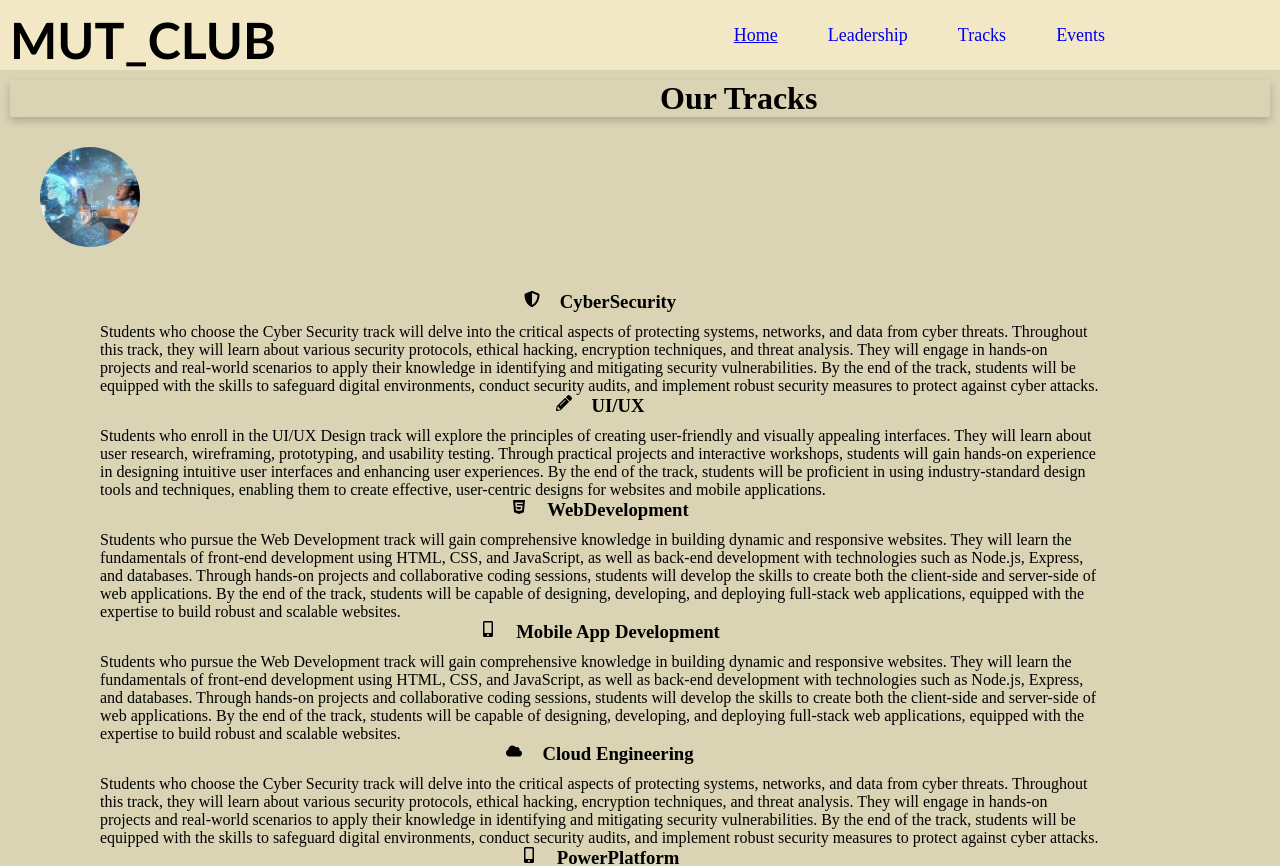
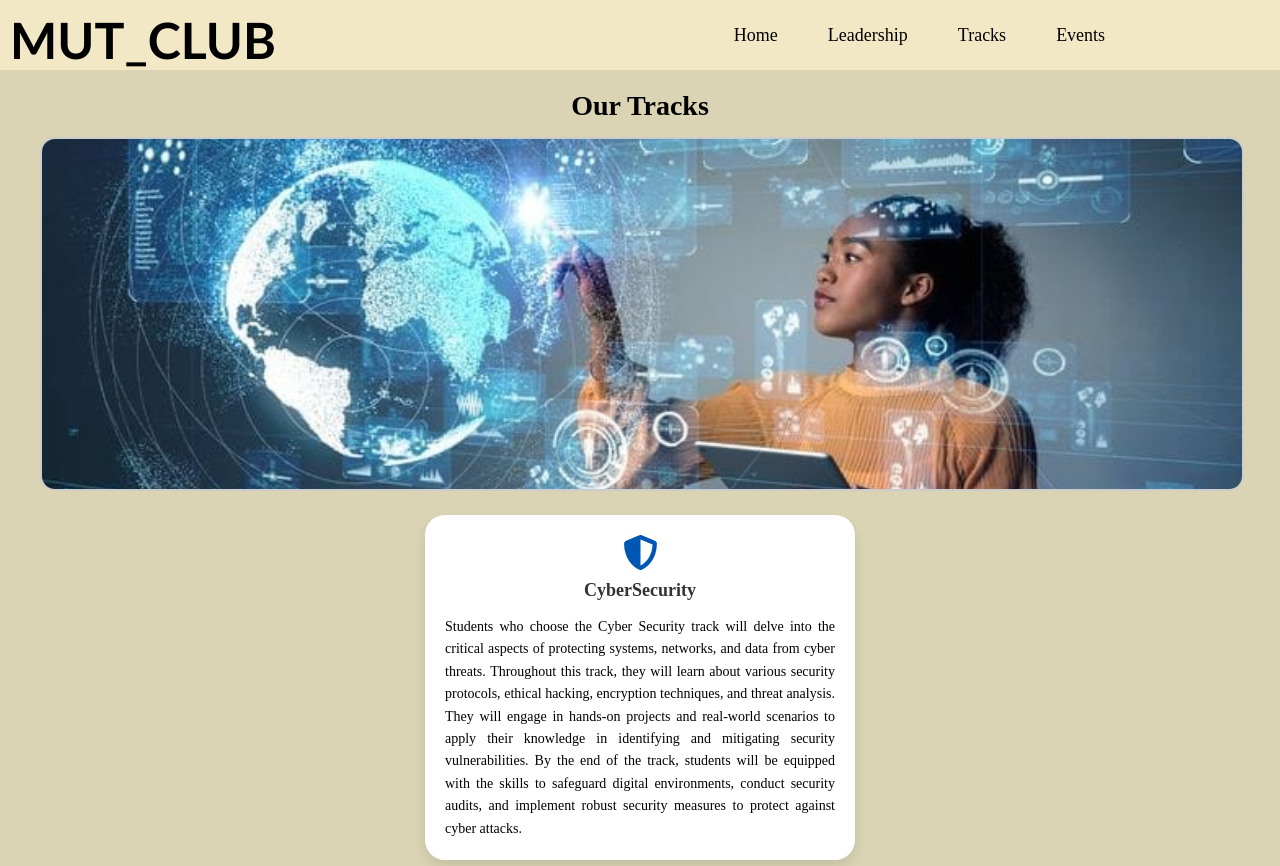
Before and after one commit to KimGatwiri/MUT-CLUB, a React (Vite) app: page /Tracks in a window 1280 px wide. Shown: the top 866 px of the page. Built offline with nearby package versions, Linux system fonts and the light colour scheme.

Commit message:
updated css

```diff
--- a/src/components/Footer/Footer.css
+++ b/src/components/Footer/Footer.css
@@ -7,4 +7,5 @@
   justify-content: center;
   padding-top: 2rem;
   color: var(--color-white);
+  padding: 5rem;
 }
--- a/src/components/Header/Header.css
+++ b/src/components/Header/Header.css
@@ -53,6 +53,13 @@ body {
   font-weight: 500;
   font-size: 1.8rem;
   cursor: pointer;
+  color: inherit;
+}
+.navigation-links :hover{
+  background-color:var(--color-original);
+  color: var(--color-secondary);
+  font-size: 1.8rem;
+  text-decoration: none;
 }
 @media screen and (max-width: 518px) {
   .navigation-links {
--- a/src/components/Header/Header.jsx
+++ b/src/components/Header/Header.jsx
@@ -8,7 +8,7 @@ function Navigation() {
 
       <ol className="navigation-links">
         <li>
-          <Link to="/">home</Link>
+          <Link to="/" className="navigation-links">home</Link>
         </li>
 
         <li>
--- a/src/components/Hero/Hero.css
+++ b/src/components/Hero/Hero.css
@@ -9,26 +9,38 @@
   position: relative;
   width: 100%;
   height: 700px; /* Set height of the hero container */
-  overflow: hidden;
+
+
   /* Ensure anything overflowing the container gets cropped */
 }
 @media screen and (max-width: 1366px) {
   .hero-section {
     background-color: var(--color-original);
-    position: fixed;
+    position: relative;
   }
+}
+.image-hero-div{
+  position: relative;
+  top: 0px;
+  width:100%;
+  height:100%;
+  object-fit: cover;
 }
 
 .hero-image {
   position: absolute;
-  bottom: -270px;
+  top: 0px;
   left: 0;
   width: 100%; /* Ensure it stretches the full width */
-  height: auto;
+  height: 100%;
   object-fit: cover;
   filter: blur(9px);
   z-index: -1;
   border-radius: 0%;
+}
+.overly-darkened{
+  position: absolute;
+  z-index: 2;
 }
 .hero-content {
   display: block;
--- a/src/components/Hero/Hero.jsx
+++ b/src/components/Hero/Hero.jsx
@@ -5,7 +5,9 @@ import { Link } from "react-router-dom";
 function HeroSection() {
   return (
     <section className="hero-section">
+      <div className="image-hero-div">
       <img src={heroImage} alt="Mut-club" className="hero-image" />
+      <div className="overly-darkened"></div>
       <div className="hero-content">
         <h1 className="hero-text">welcome to MUTC</h1>
         <h4 className="hero-paragraph">where every opinion counts</h4>
@@ -16,6 +18,7 @@ function HeroSection() {
 
         </div>
       </div>
+      </div>
     </section>
   );
 }
--- a/src/components/Testimonials/testimonials.css
+++ b/src/components/Testimonials/testimonials.css
@@ -27,6 +27,7 @@
   display: flex;
   gap: 3rem;
   padding-left: 10rem;
+  padding-bottom: 10rem;
 }
 
 .testimoniescontainer{
--- a/src/pages/Leadership/leadership.css
+++ b/src/pages/Leadership/leadership.css
@@ -1,79 +1,130 @@
-.leadership-wrapper {
+/* .leadership-wrapper {
   display: flex;
+  flex-wrap: wrap;
+  gap: 2rem;
+  justify-content: center;
+  padding: 2rem;
 }
+
 .leaders-section-wrapper {
   display: flex;
   flex-direction: column;
   justify-content: center;
   align-items: center;
-  border: 1px solid #ccc;
+  border: 1px solid #ddd;
+  border-radius: 10px; /* Rounded corners */
+  .leadership-wrapper {
+    display: flex;
+    flex-wrap: wrap;
+    gap: 2rem;
+    justify-content: center;
+    padding: 2rem;
+  }
+
+  .leaders-section-wrapper {
+    display: flex;
+    flex-direction: column;
+    justify-content: center;
+    align-items: center;
+    border: 1px solid #ddd;
+    border-radius: 10px; /* Rounded corners */
     padding: 20px;
-  /* max-width: 300px; */
     flex: 1;
+    background-color: #f9f9f9; /* Soft background color */
+    box-shadow: 0 4px 8px rgba(0, 0, 0, 0.1); /* Light shadow for depth */
+    transition: transform 0.3s, box-shadow 0.3s;
+  }
+
+  .leaders-section-wrapper:hover {
+    transform: translateY(-5px); /* Slight lift on hover */
+    box-shadow: 0 8px 16px rgba(0, 0, 0, 0.15); /* Enhanced shadow on hover */
   }
 
   .patron-container .leaders-details img {
     width: 170px;
     height: 190px;
+    object-fit: cover;
   }
+
   .executives {
     display: flex;
     justify-content: center;
     padding: 5rem;
     gap: 10rem;
-  flex: 1;
   }
 
   .chair-container .leaders-details img {
     width: 140px;
     height: 140px;
+    object-fit: cover;
   }
+
   .chair-container {
-  width: 300rem;
+    width: auto;
     padding-top: 3rem;
-  /* height: 6rem; */
   }
 
   .leaders-details {
     display: flex;
     flex-direction: column;
-  align-items: center; /* Centers the name, image, and title horizontally */
+    align-items: center;
     margin-bottom: 15px;
   }
 
-.leader-name,
-.leader-title,
+  .leader-name {
+    font-weight: bold;
+    margin: 5px 0;
+    font-size: 1.5rem; /* Increased font size */
+    color: #333;
+  }
+
+  .leader-title {
+    font-size: 1.7rem; /* Increased font size */
+    font-weight: 600;
+    color: #555;
+  }
+
   .testimony-title {
-  margin: 5px 0;
+    margin: 15px 0;
+    font-size: 1.4rem; /* Increased font size */
     text-align: center;
+    color:black;
+    line-height: 2.7rem;
   }
 
   .social-media-icons {
     display: flex;
-  justify-content: center; /* Center the social icons horizontally */
-  gap: 10px; /* Add space between social icons */
+    justify-content: center;
+    gap: 15px;
+    margin-top: 10px;
   }
 
   img {
-  border-radius: 50%; /* Makes the image a circle */
-  width: 100px;
-  height: 100px;
-  object-fit: cover; /* Ensures the image fits nicely */
+    border-radius: 50%;
+    object-fit: cover;
     margin-bottom: 10px;
+    border: 2px solid #ccc; /* Subtle border for the image */
   }
+
   .vice-container {
     display: flex;
     gap: 2rem;
     padding: 1rem;
   }
+
   .vice-container .leaders-details img {
     width: 130px;
     height: 130px;
+    object-fit: cover;
   }
-.other-leaders-1 {
+
+  .other-leaders-1,
+  .other-leaders-2 {
     display: flex;
     flex-wrap: wrap;
+    gap: 2rem;
+    justify-content: center;
+    padding-bottom: 3rem;
+    padding-left:2.2rem;
+    padding-right:2.3rem ;
   }
-.other-leaders-2 {
-  display: flex;
-}
--- a/src/pages/Tracks/Tracks.css
+++ b/src/pages/Tracks/Tracks.css
@@ -1,31 +1,121 @@
+
+.tracks-section-wrapper {
+  max-width: 1200px;
+  margin: 0 auto;
+  padding: 2rem;
+  background-color:var();
+  padding-top:2rem;
+}
+
+.h1-class {
+  text-align: center;
+  font-size: 2.8rem;
+  margin-bottom: 1.5rem;
+  color:var(--color-primary);
+  font-weight: bold;
+}
+
+.tracks-image {
+  width: 100%;
+  max-height: 350px;
+  object-fit: cover;
+  border-radius: 15px;
+  margin-bottom: 2rem;
+}
+
+
+.tracks-container {
+  display: flex;
+  flex-wrap: wrap;
+  justify-content: center;
+  gap: 2rem;
+  margin-bottom: 3rem;
+
+}
+
+
+.tracks-wrapper {
+  background-color: #ffffff;
+  border-radius: 20px;
+  box-shadow: 0 6px 12px rgba(0, 0, 0, 0.1);
+  padding: 2rem;
+  width: 100%;
+  max-width: 390px;
+  text-align: center;
+  transition: transform 0.3s ease, box-shadow 0.3s ease;
+  cursor: pointer;
+
+}
+
+.tracks-wrapper:hover {
+  transform: translateY(-8px);
+  box-shadow: 0 10px 20px rgba(0, 0, 0, 0.15);
+}
+
+
 .ttitle {
   display: flex;
-  gap: 2rem;
-  text-align: center;
-  justify-content: center;
-  padding-bottom: 1rem;
+  flex-direction: column;
+  align-items: center;
+  margin-bottom: 1.5rem;
 }
-.tracks-section-wrapper {
-  display: block;
-  justify-content: center;
-  align-items: center;
-  padding: 1rem;
+
+.ttitle svg {
+  font-size: 3.5rem;
+  color: #0056b3;
 }
-.tracks-container {
-  display: block;
-  max-width: 100rem;
-  padding-left: 9rem;
+
+.trackstitle {
+  font-size: 1.8rem;
+  margin-top: 1rem;
+  color: #333;
+  font-weight: 600;
 }
-.h1-class {
-  align-items: center;
-  padding-left: 65rem;
-  box-shadow: 0 4px 8px rgba(0, 0, 0, 0.2);
+
+
+.tracksdetails {
+  font-size: 1.4rem;
+  line-height: 1.6;
+  margin-top: 1rem;
+  text-align: justify;
 }
-.tracks-image {
-  padding: 3rem;
-}
+
+
 .h4-text {
   text-align: center;
-  padding: 3rem;
-  font-size: 1.9rem;
+  margin-top: 2.5rem;
 }
+
+.h4-text h4 {
+  font-size: 2rem;
+  color: #333;
+  font-weight: bold;
+}
+
+
+@media (max-width: 768px) {
+  .tracks-container {
+    flex-direction: column; /* Stack cards vertically on small screens */
+    gap: 1.5rem;
+  }
+
+  .h1-class {
+    font-size: 2.2rem; /* Adjusted heading size for mobile */
+  }
+
+  .tracks-wrapper {
+    max-width: 100%; /* Full width on small screens */
+  }
+
+  .ttitle svg {
+    font-size: 3rem; /* Slightly smaller icons on mobile */
+  }
+
+  .trackstitle {
+    font-size: 1.5rem; /* Adjusted title size for mobile */
+  }
+
+  .tracksdetails {
+    font-size: 1rem; /* Adjusted paragraph size for mobile */
+  }
+}
```
Lines whose indentation alone changed are shown as unchanged.
